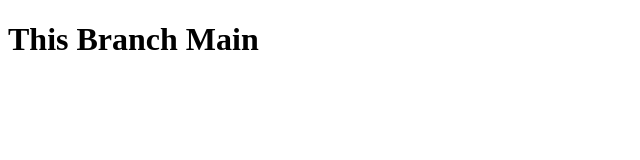
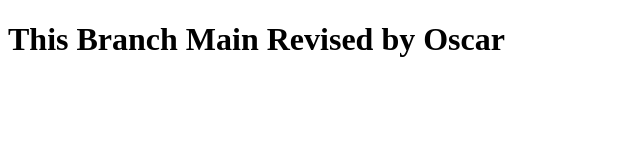
Before and after one commit to OscOkt021/Praktikum_Section1, a plain HTML site: page index.html in a window 1280 px wide. Shown: the whole page, without its empty margins (0-640 px from the left). Drawn offline with Linux system fonts and the light colour scheme.

Commit message:
Revisi bagian h1 index.html

```diff
--- a/index.html
+++ b/index.html
@@ -9,7 +9,7 @@
 </head>
 
 <body>
-    <h1>This Branch Main</h1>
+    <h1>This Branch Main Revised by Oscar</h1>
 </body>
 
 </html>
```
